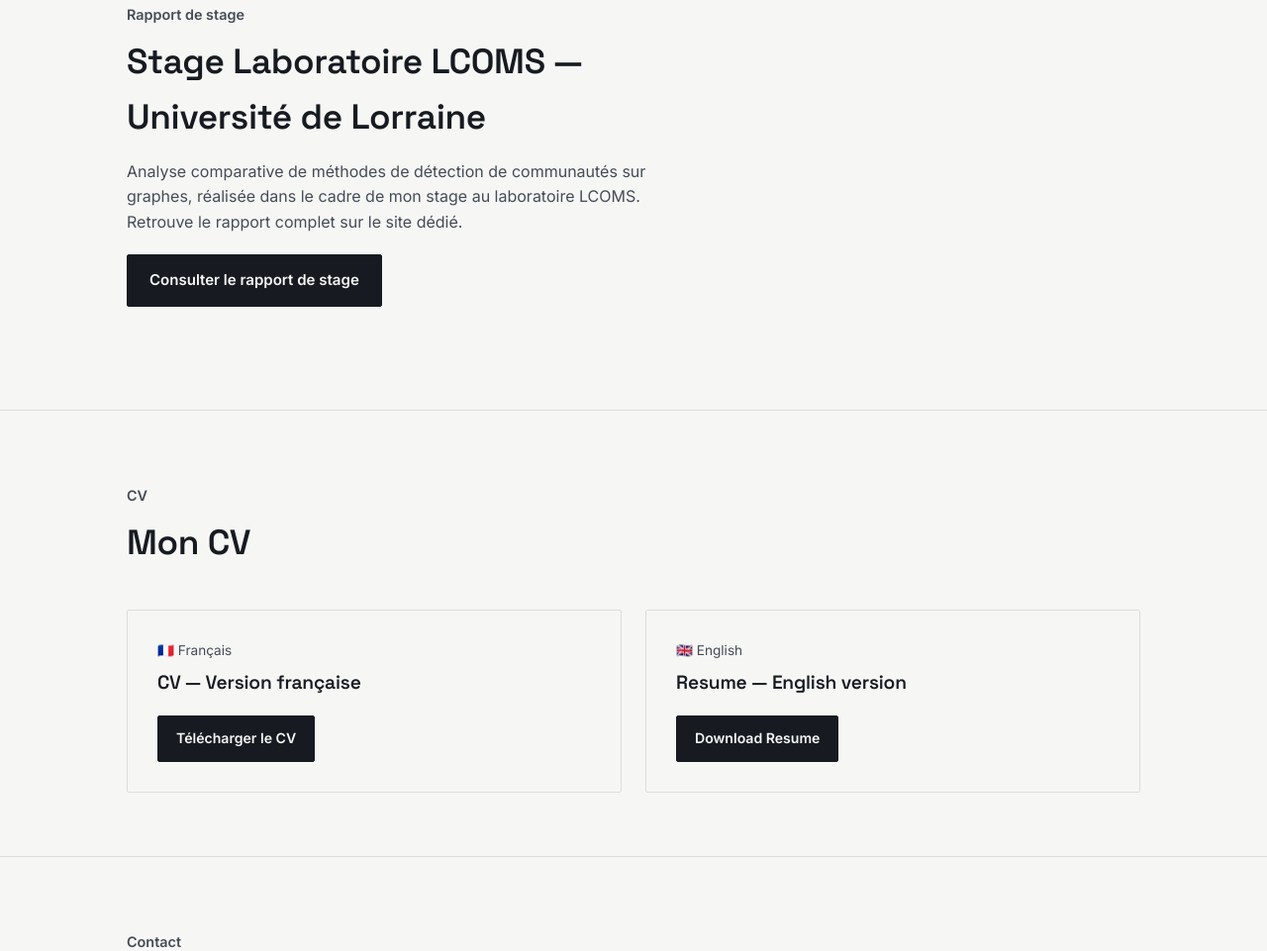
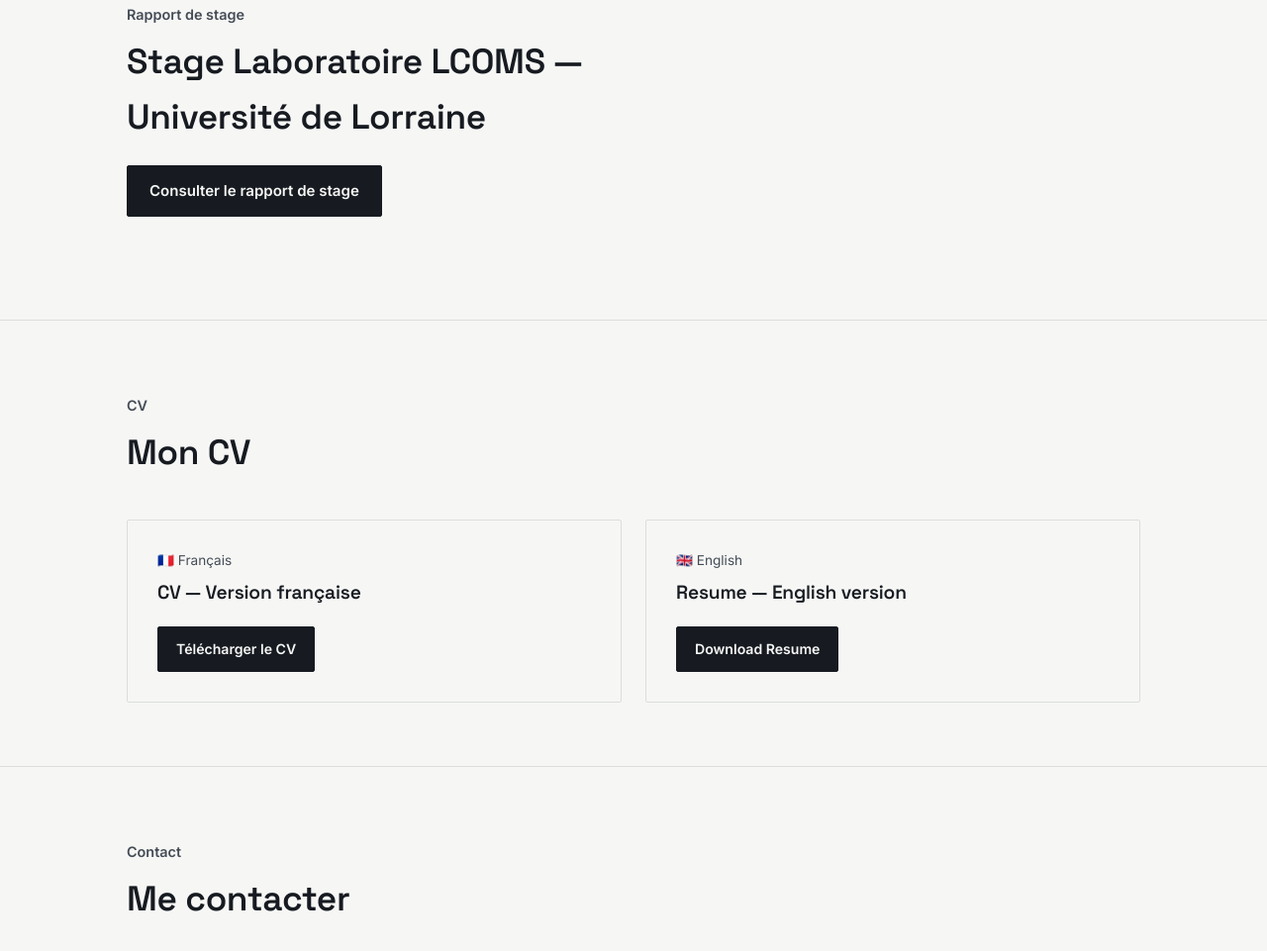
Before and after one commit to YoucefML-byte/Portfolio_YoucefML, a plain HTML site: page index.html in a window 1280 px wide. Shown: the part 4739-5700 px from the top of the page at 99% size. Drawn offline with Linux system fonts and the light colour scheme.

Commit message:
Update index.html

```diff
--- a/index.html
+++ b/index.html
@@ -401,7 +401,6 @@ const SITE_DATA = {
       <div class="section-head reveal">
         <p class="kicker">Rapport de stage</p>
         <h2>Stage Laboratoire LCOMS — Université de Lorraine</h2>
-        <p style="color:var(--ink-soft); max-width:56ch; margin-top:14px;">Analyse comparative de méthodes de détection de communautés sur graphes, réalisée dans le cadre de mon stage au laboratoire LCOMS. Retrouve le rapport complet sur le site dédié.</p>
         <a class="btn btn-primary" href="https://youcefml-byte.github.io/Rapport-de-stage-L3/" target="_blank" rel="noopener" style="margin-top:20px;">Consulter le rapport de stage</a>
       </div>
     </div>
```
